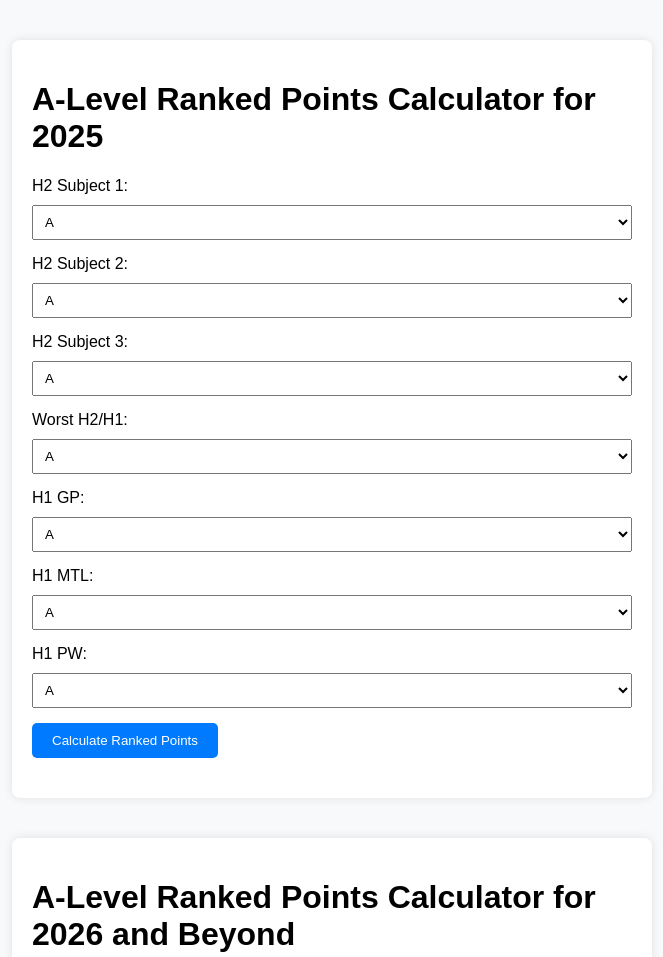
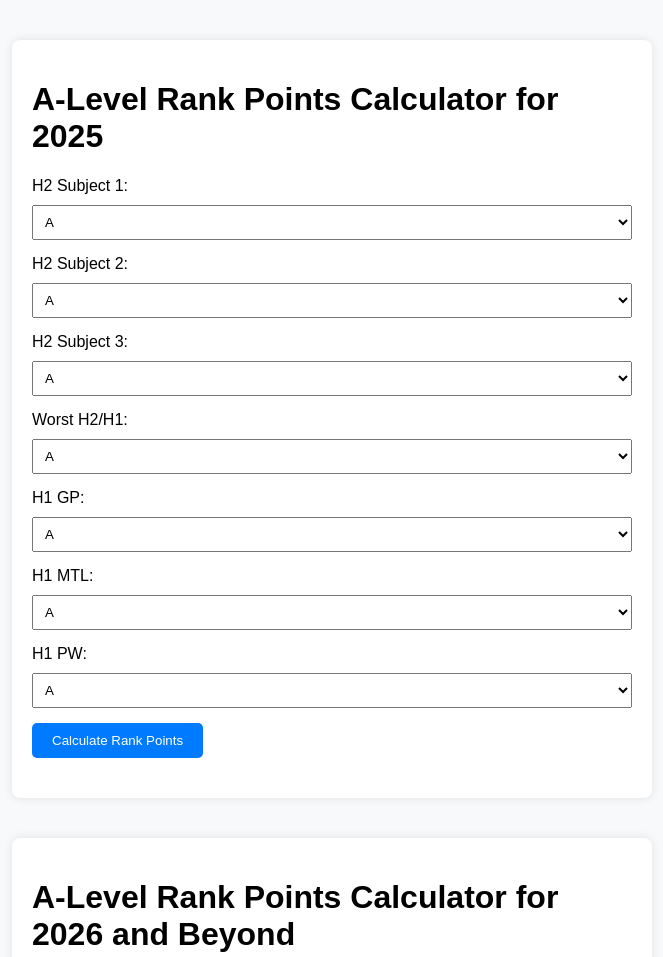
Before and after one commit to FurryPolar/RP-Calculator, a plain HTML site: page index.html in a window 1280 px wide. Shown: the top 957 px of the page, without its empty margins (308-971 px from the left). Drawn offline with Linux system fonts and the light colour scheme.

Commit message:
Update index.html

```diff
--- a/index.html
+++ b/index.html
@@ -51,7 +51,7 @@
 </head>
 <body>
     <div class="container">
-        <h1>A-Level Ranked Points Calculator for 2025</h1>
+        <h1>A-Level Rank Points Calculator for 2025</h1>
         <form id="rankedPointsForm1">
             <div class="subject">
                 <label for="h2Subject1_1">H2 Subject 1: </label>
@@ -137,13 +137,13 @@
                     <option value="U">U</option>
                 </select>
             </div>
-            <button type="button" onclick="calculateRankedPoints(1)">Calculate Ranked Points</button>
+            <button type="button" onclick="calculateRankedPoints(1)">Calculate Rank Points</button>
         </form>
         <p id="result"></p>
     </div>
 
     <div class="container">
-        <h1>A-Level Ranked Points Calculator for 2026 and Beyond</h1>
+        <h1>A-Level Rank Points Calculator for 2026 and Beyond</h1>
         <form id="rankedPointsForm2">
             <div class="subject">
                 <label for="h2Subject1_2">H2 Subject 1: </label>
```
